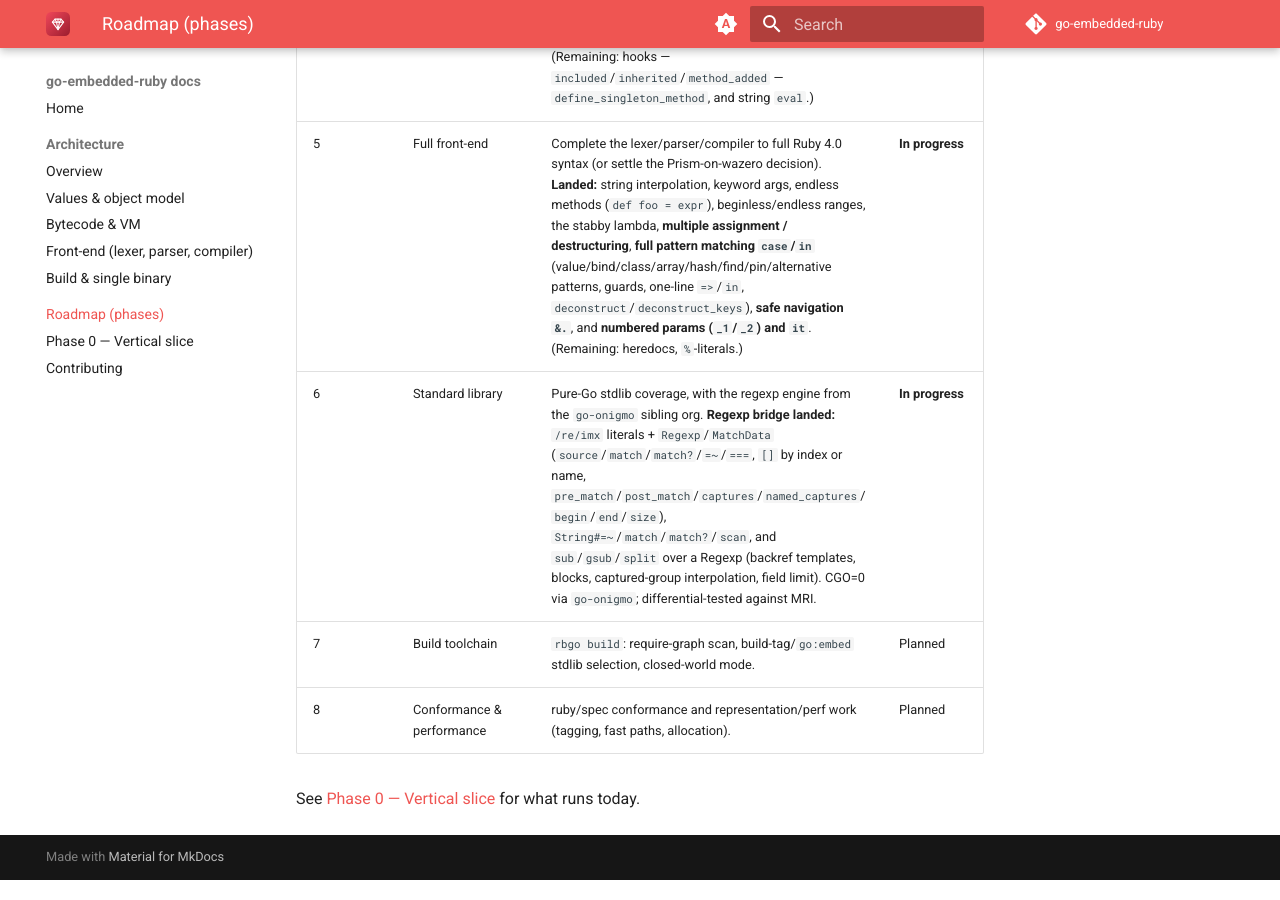
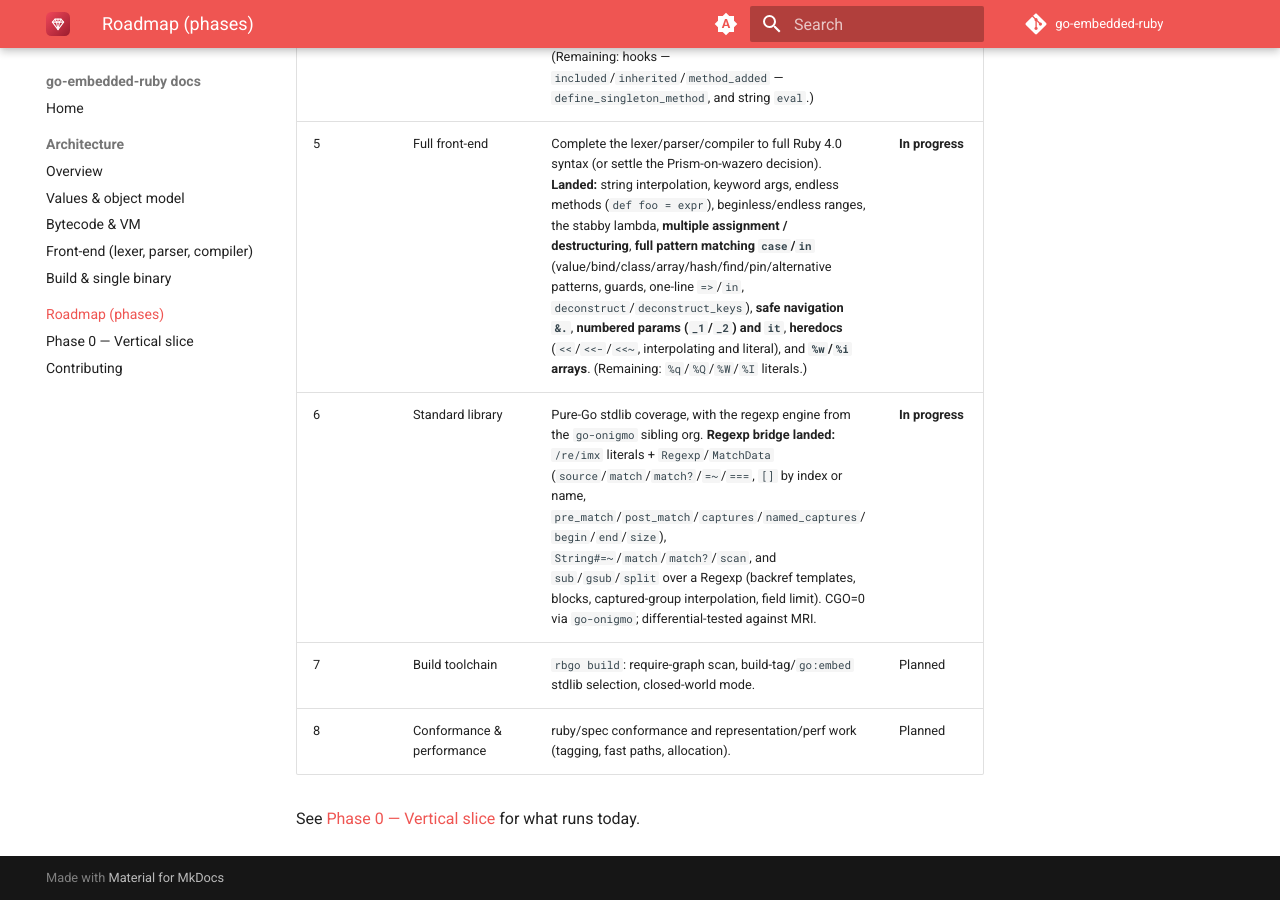
Before and after one commit to go-embedded-ruby/docs, an MkDocs documentation site: the page built from docs/roadmap.md, in a window 1280 px wide and 900 px high, scrolled down 1284 px. Built offline with MkDocs 1.6.1 and Material for MkDocs 9.7.7, drawn with Linux system fonts in a browser that asks for light colours; the version menu is left out.

Commit message:
docs: heredocs and %w/%i arrays landed in Phase 5
Co-Authored-By: Claude Opus 4.8 <noreply@anthropic.com>

```diff
--- a/docs/roadmap.md
+++ b/docs/roadmap.md
@@ -11,7 +11,7 @@ building whole subsystems in isolation. There are nine phases, 0 through 8.
 | 2 | Core types & mixins | Symbols (incl. variable-name `:name`), Array, ordered Hash, Range (incl. **beginless/endless**), and `Comparable`/`Enumerable` written once in an embedded-Ruby prelude over `<=>`/`each` (Comparable into Integer/Float/String, Enumerable into Array/Range/Hash). The **full argument system** — required/optional/`*splat`/keyword (`a:`, `b: 2`)/`**rest`/`&block`, plus splat call-args. **Blocks/Procs/lambdas**: `&block` capture, `proc`/`lambda`, the **stabby lambda `->(){}`**, `&proc` block-pass and `Symbol#to_proc` (`&:sym`). **Object model**: **class methods `def self.foo`**, **`attr_accessor`/`reader`/`writer`**, **`Struct.new`**, setter defs `def name=`, **constant assignment** and **attribute assignment**, **endless methods `def foo = expr`**. Plus `&&`/`\|\|`, ternary, `case`/`when`, `**`, string interpolation, `%`/`format`/`sprintf`, a broad String method set, Integer/Float numeric methods, block auto-splat, `{name: value}` label hashes, `break`/`next`, compound assignment, and top-level ivars. | **In progress** |
 | 3 | Control flow, exceptions & Fiber | Real exception objects and status-return propagation; Fiber-on-goroutine. **Exception hierarchy, `is_a?`/`kind_of?`/`instance_of?`, `raise`, `begin`/`rescue`/`ensure`/`else`/`retry` (block- and method-level), non-local `break`/`next`, and `Kernel#loop` done.** (Remaining: Fiber, Enumerator, `lazy`.) | **In progress** |
 | 4 | Metaprogramming | `define_method`, `send`, singleton classes, reflection, monkey-patching surfaced as API. **Done so far:** `define_method`, `instance_eval`/`instance_exec`, `class_eval`/`module_eval`/`class_exec`, `send`/`public_send`, `respond_to?`, `instance_variable_get`/`set`/`defined?`, `itself`/`tap`/`then`/`yield_self`, and the `Integer`/`Float`/`String`/`Array` conversion methods. (Remaining: hooks — `included`/`inherited`/`method_added` — `define_singleton_method`, and string `eval`.) | **In progress** |
-| 5 | Full front-end | Complete the lexer/parser/compiler to full Ruby 4.0 syntax (or settle the Prism-on-wazero decision). **Landed:** string interpolation, keyword args, endless methods (`def foo = expr`), beginless/endless ranges, the stabby lambda, **multiple assignment / destructuring**, **full pattern matching `case`/`in`** (value/bind/class/array/hash/find/pin/alternative patterns, guards, one-line `=>`/`in`, `deconstruct`/`deconstruct_keys`), **safe navigation `&.`**, and **numbered params (`_1`/`_2`) and `it`**. (Remaining: heredocs, `%`-literals.) | **In progress** |
+| 5 | Full front-end | Complete the lexer/parser/compiler to full Ruby 4.0 syntax (or settle the Prism-on-wazero decision). **Landed:** string interpolation, keyword args, endless methods (`def foo = expr`), beginless/endless ranges, the stabby lambda, **multiple assignment / destructuring**, **full pattern matching `case`/`in`** (value/bind/class/array/hash/find/pin/alternative patterns, guards, one-line `=>`/`in`, `deconstruct`/`deconstruct_keys`), **safe navigation `&.`**, **numbered params (`_1`/`_2`) and `it`**, **heredocs** (`<<`/`<<-`/`<<~`, interpolating and literal), and **`%w`/`%i` arrays**. (Remaining: `%q`/`%Q`/`%W`/`%I` literals.) | **In progress** |
 | 6 | Standard library | Pure-Go stdlib coverage, with the regexp engine from the `go-onigmo` sibling org. **Regexp bridge landed:** `/re/imx` literals + `Regexp`/`MatchData` (`source`/`match`/`match?`/`=~`/`===`, `[]` by index or name, `pre_match`/`post_match`/`captures`/`named_captures`/`begin`/`end`/`size`), `String#=~`/`match`/`match?`/`scan`, and `sub`/`gsub`/`split` over a Regexp (backref templates, blocks, captured-group interpolation, field limit). CGO=0 via `go-onigmo`; differential-tested against MRI. | **In progress** |
 | 7 | Build toolchain | `rbgo build`: require-graph scan, build-tag/`go:embed` stdlib selection, closed-world mode. | Planned |
 | 8 | Conformance & performance | ruby/spec conformance and representation/perf work (tagging, fast paths, allocation). | Planned |
```
